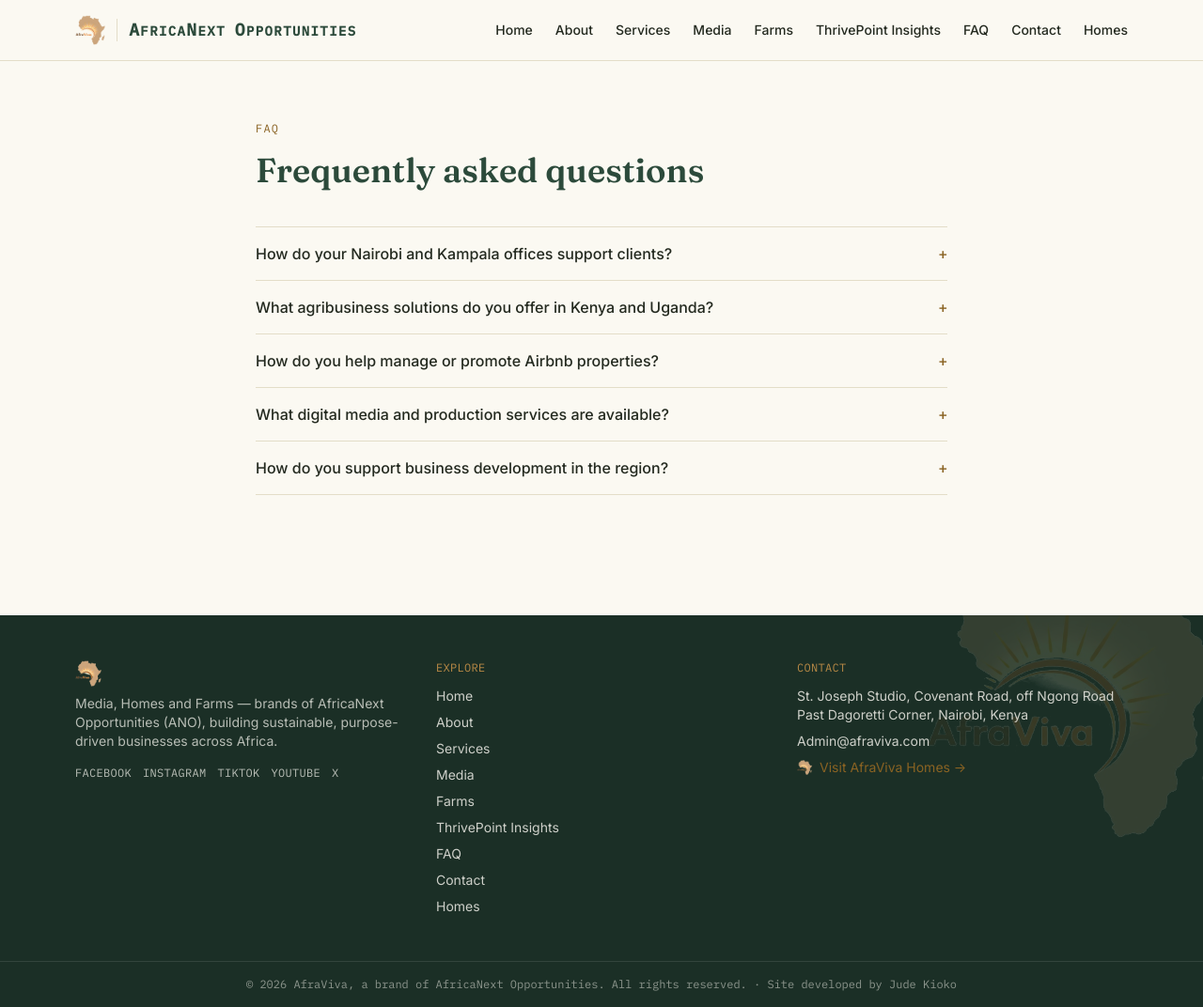
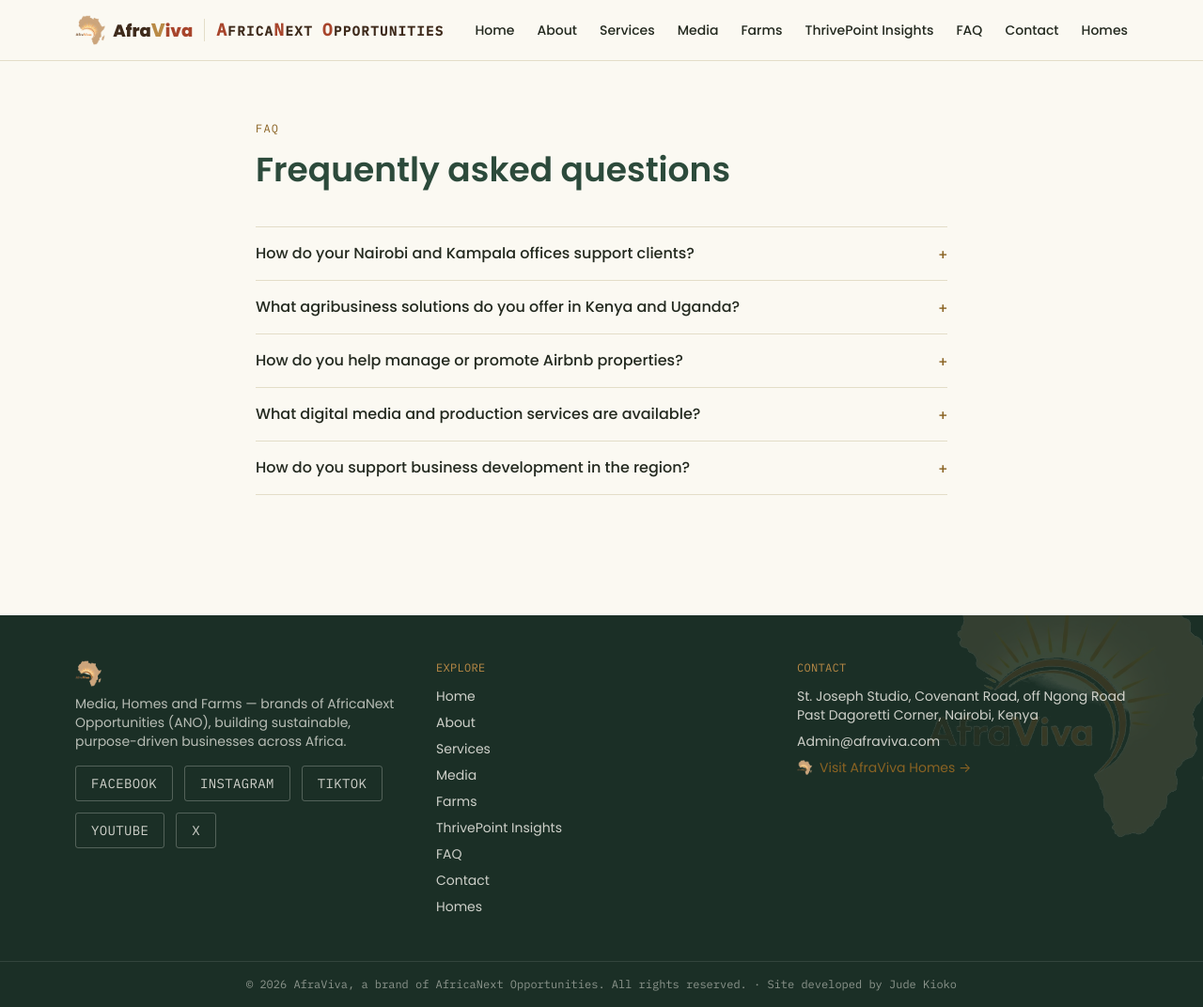
Before and after one commit to judekioko/afraviva-platform, a Django app: page /faq/ in a window 1280 px wide. Shown: the whole page at 94% size. Run offline with Django 5.2, Linux system fonts and the light colour scheme; data comes from the database, SQL or seed files in the repository; style sheets or scripts are compiled from the project's sources; parts of the project's set-up code (start-up, migrations or seed data) failed here and were passed over.

Commit message:
Rebrand typography and header to match the AfraViva logo
Switch the whole site from the Inter/Fraunces pairing to Poppins
throughout, so headings and body copy read consistently with the
bold, rounded wordmark baked into the AfraViva logo. Add a live
"AfraViva" text wordmark next to the header logo image (the header
previously showed only the logo photo, no real text), colored to
match the logo's brown/orange palette with the V picked out in gold
as the standout letter. Recolor the "AfricaNext Opportunities" label
to the same brown/orange pairing instead of the unrelated forest
green. Enlarge the social media link buttons (footer and media hub
pages) from bare text / small pills to properly sized bordered
buttons for easier tapping.

```diff
--- a/media_hub/templates/media_hub/detail.html
+++ b/media_hub/templates/media_hub/detail.html
@@ -23,9 +23,9 @@
 
   <div class="mt-12 pt-6 border-t border-line">
     <p class="font-mono text-xs uppercase tracking-wide text-muted mb-3">Follow AfraViva Media</p>
-    <div class="flex gap-3 flex-wrap font-mono text-xs uppercase tracking-wide">
+    <div class="flex gap-3 flex-wrap font-mono text-sm uppercase tracking-wide">
       {% for social in MEDIA_SOCIAL_LINKS %}
-        <a href="{{ social.url }}" target="_blank" rel="noopener" class="px-3 py-1.5 border border-line rounded text-forest hover:border-gold hover:text-gold-text">{{ social.label }}</a>
+        <a href="{{ social.url }}" target="_blank" rel="noopener" class="px-4 py-2 border border-line rounded text-forest hover:border-gold hover:text-gold-text">{{ social.label }}</a>
       {% endfor %}
     </div>
   </div>
--- a/media_hub/templates/media_hub/list.html
+++ b/media_hub/templates/media_hub/list.html
@@ -14,9 +14,9 @@
   </p>
   <p class="text-sm text-muted mb-6">Media partner: <span class="text-ink font-medium">LifeSiteNews</span> — an internet news service established in Canada in 1997, dedicated to issues of life, family, and faith.</p>
 
-  <div class="flex gap-3 flex-wrap mb-10 font-mono text-xs uppercase tracking-wide">
+  <div class="flex gap-3 flex-wrap mb-10 font-mono text-sm uppercase tracking-wide">
     {% for social in MEDIA_SOCIAL_LINKS %}
-      <a href="{{ social.url }}" target="_blank" rel="noopener" class="px-3 py-1.5 border border-line rounded text-forest hover:border-gold hover:text-gold-text">{{ social.label }}</a>
+      <a href="{{ social.url }}" target="_blank" rel="noopener" class="px-4 py-2 border border-line rounded text-forest hover:border-gold hover:text-gold-text">{{ social.label }}</a>
     {% endfor %}
   </div>
 
--- a/tailwind.config.js
+++ b/tailwind.config.js
@@ -10,14 +10,18 @@
         forest: { DEFAULT: "#2C4A3B", dark: "#1B2F26" },
         gold: { DEFAULT: "#B98A46", text: "#8A6323" },
         rust: "#A8452C",
+        cocoa: "#3E2A1B",
         paper: { DEFAULT: "#FBF9F2", alt: "#F1ECDC" },
         line: "#E3DDC8",
         muted: "#6E6A5C",
         ink: "#23291F",
       },
       fontFamily: {
-        serif: ["Fraunces", "Georgia", "serif"],
-        sans: ["Inter", "-apple-system", "BlinkMacSystemFont", "Segoe UI", "sans-serif"],
+        // Poppins throughout (headings and body alike) so the site reads
+        // consistently with the bold, rounded wordmark in the AfraViva logo,
+        // instead of mixing in a separate serif/sans pairing.
+        serif: ["Poppins", "-apple-system", "BlinkMacSystemFont", "Segoe UI", "sans-serif"],
+        sans: ["Poppins", "-apple-system", "BlinkMacSystemFont", "Segoe UI", "sans-serif"],
         mono: ["IBM Plex Mono", "SFMono-Regular", "Menlo", "monospace"],
       },
       borderRadius: {
--- a/templates/base.html
+++ b/templates/base.html
@@ -7,7 +7,7 @@
   <meta name="description" content="{% block meta_description %}AfraViva — Media, Homes and Farms, brands of AfricaNext Opportunities (ANO).{% endblock %}">
   <link rel="canonical" href="{% block canonical %}{{ request.build_absolute_uri }}{% endblock %}">
   {% load static %}
-  <link href="https://fonts.googleapis.com/css2?family=Fraunces:opsz,wght@9..144,400;9..144,600&family=Inter:wght@400;500;600;800&family=IBM+Plex+Mono:wght@400;500&display=swap" rel="stylesheet">
+  <link href="https://fonts.googleapis.com/css2?family=Poppins:wght@400;500;600;700;800&family=IBM+Plex+Mono:wght@400;500&display=swap" rel="stylesheet">
   <link rel="stylesheet" href="{% static 'css/tailwind.build.css' %}">
   <script src="{% static 'vendor/htmx.min.js' %}" defer></script>
   <script src="{% static 'js/app.js' %}" defer></script>
@@ -18,11 +18,12 @@
   <header class="border-b border-line bg-paper sticky top-0 z-40" x-data="nav">
     <div class="max-w-6xl mx-auto px-4 flex items-center justify-between h-16">
       <div class="flex items-center gap-3">
-        <a href="{% if ON_MAIN_SITE %}{% url 'corporate:home' %}{% else %}{{ HOME_HREF }}{% endif %}">
+        <a href="{% if ON_MAIN_SITE %}{% url 'corporate:home' %}{% else %}{{ HOME_HREF }}{% endif %}" class="flex items-center gap-2">
           {% include "_afraviva_logo.html" with size=32 wordmark_size="text-xl" %}
+          <span class="hidden sm:inline font-sans font-extrabold text-lg text-cocoa">Afra<span class="text-gold text-xl">V</span><span class="text-rust">iva</span></span>
         </a>
         <span class="inline-block h-4 sm:h-6 w-px bg-line"></span>
-        <span class="inline font-mono text-[8px] sm:text-sm font-bold uppercase tracking-tight sm:tracking-widest text-forest leading-tight"><span class="text-[10px] sm:text-lg">A</span>frica<span class="text-[10px] sm:text-lg">N</span>ext <span class="text-[10px] sm:text-lg">O</span>pportunities</span>
+        <span class="inline font-mono text-[8px] sm:text-sm font-bold uppercase tracking-tight sm:tracking-widest text-cocoa leading-tight"><span class="text-[10px] sm:text-lg text-rust">A</span>frica<span class="text-[10px] sm:text-lg text-rust">N</span>ext <span class="text-[10px] sm:text-lg text-rust">O</span>pportunities</span>
       </div>
 
       <nav class="hidden md:flex items-center gap-6 text-sm font-medium">
@@ -58,9 +59,9 @@
         </div>
         <p class="text-sm text-paper/70">{{ SITE.footer_blurb }}</p>
         {% if MEDIA_SOCIAL_LINKS %}
-          <div class="flex gap-3 flex-wrap mt-4 font-mono text-xs uppercase tracking-wide">
+          <div class="flex gap-3 flex-wrap mt-4 font-mono text-sm uppercase tracking-wide">
             {% for social in MEDIA_SOCIAL_LINKS %}
-              <a href="{{ social.url }}" target="_blank" rel="noopener" class="text-paper/70 hover:text-gold">{{ social.label }}</a>
+              <a href="{{ social.url }}" target="_blank" rel="noopener" class="px-4 py-2 border border-paper/25 rounded text-paper/80 hover:border-gold hover:text-gold transition-colors">{{ social.label }}</a>
             {% endfor %}
           </div>
         {% endif %}
```
